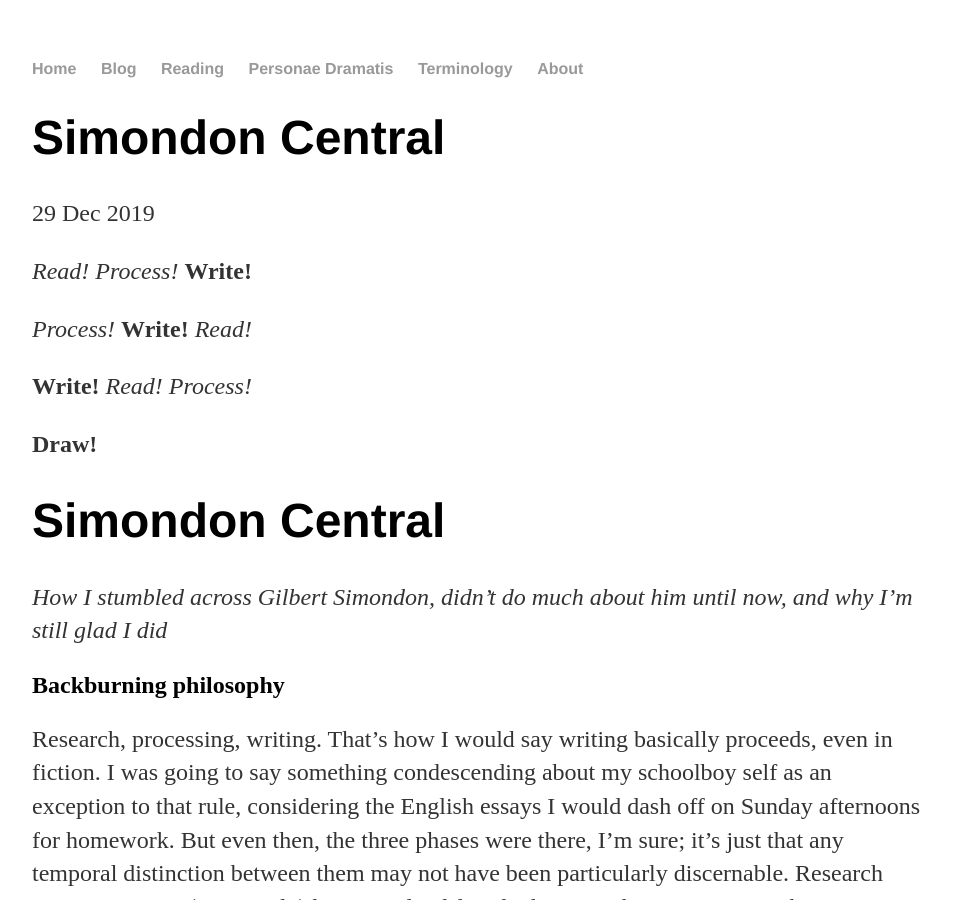
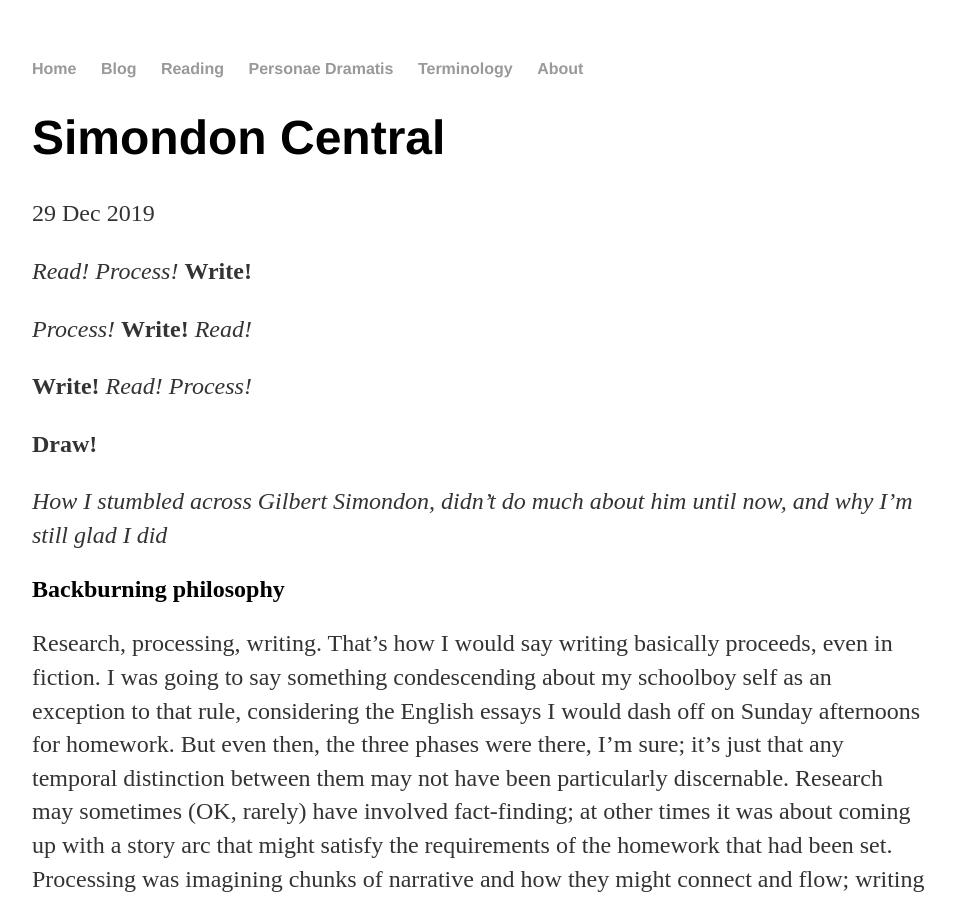
Before and after one commit to existential-engineer/existential-engineer.github.io, a Jekyll site: the page built from _posts/2019-12-29-Simondon-Central.md, in a window 1280 px wide and 900 px high. Shown: the whole window, without its empty margins (160-1115 px from the left). Built offline with Jekyll 4.4.1, drawn with Linux system fonts in a browser that asks for light colours.

Commit message:
Further corrections to the title, h3 subtitles promoted back to h2

```diff
--- a/_posts/2019-12-29-Simondon-Central.md
+++ b/_posts/2019-12-29-Simondon-Central.md
@@ -12,7 +12,6 @@
 
 **Draw!**
 
-# Simondon Central
 *How I stumbled across Gilbert Simondon, didn't do much about him until now, and why I'm still glad I did*
 
 ## Backburning philosophy
@@ -57,7 +56,7 @@
 	- In the crafts, tools are "merely" an extension of the human body. The human is also the sole source of information to the tool, as well as often providing much of the power.
 	- In the technological industries, power can come from nature and information from other machines.
 
-### In his element
+## In his element
 The other topic that Simondon took on in this thesis was how a hierarchy of technical objects might look. He came up with (starting at the lowest level):
 
 + Elements
@@ -73,7 +72,7 @@
 
 > "The machine with superior technicality is an open machine..." {not merely as automated as possible} "...and the ensemble of open machines assumes man as permanent organizer and as a living interpreter of the inter-relationships of machines."
 
-### Concrete, but not as we know it
+## Concrete, but not as we know it
 Each technical object at each level could also be "rated" across another spectrum ranging from... and here it gets a little weird: from "abstract" to "concrete". Again, an initial stab at summarising these terms would look like this:
 
 - Abstract:
@@ -91,7 +90,7 @@
 
 Also, whilst Simondon doesn't appear to have been considering other constraints such as material usage, waste, maintainability or recycling, he certainly stated that he doesn't expect any design to be perfectly "concrete."
 
-### Too many words!
+## Too many words!
 So many words! That was also a problem with the first edition of Simondon's thesis - they didn't allow for diagrams or sketches.
 
 Here's my sketch of an initial stab at trying to summarise the characterisation of Simondon's maturity - complexity classifications:
```
